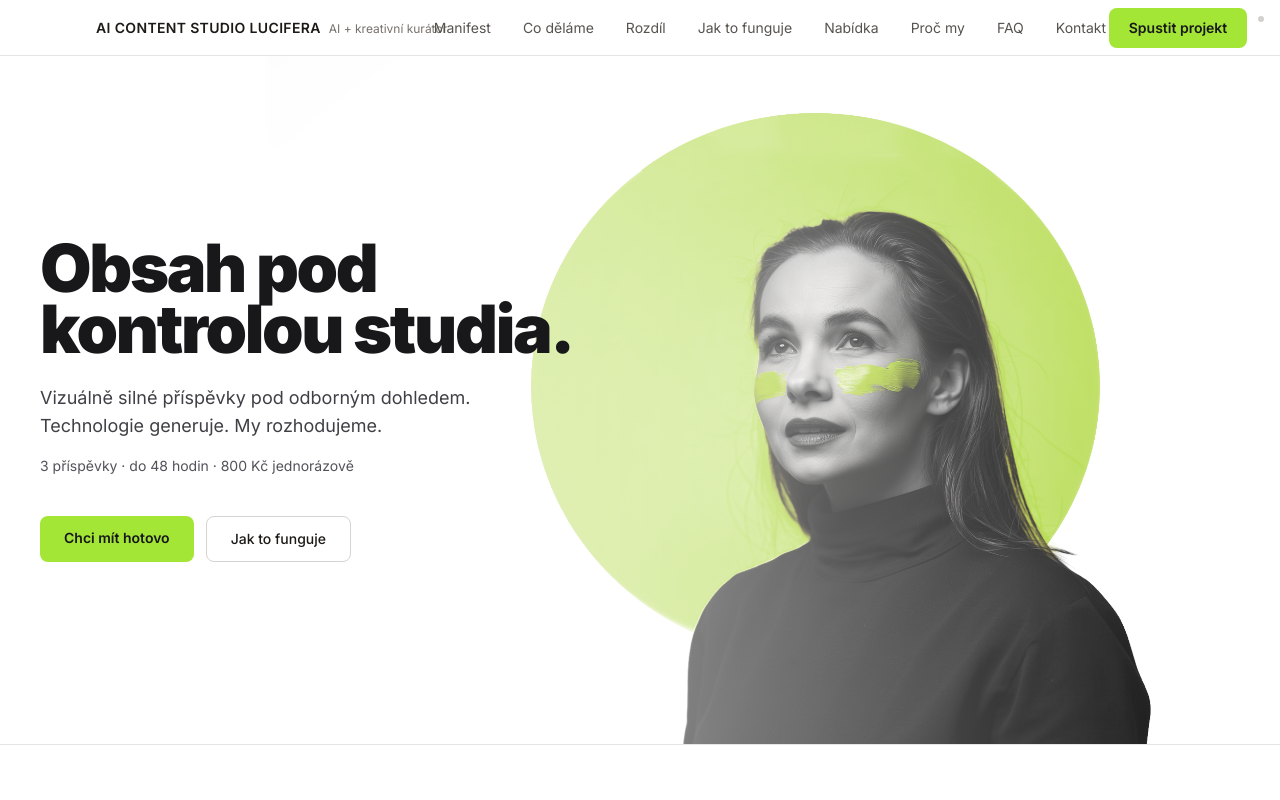
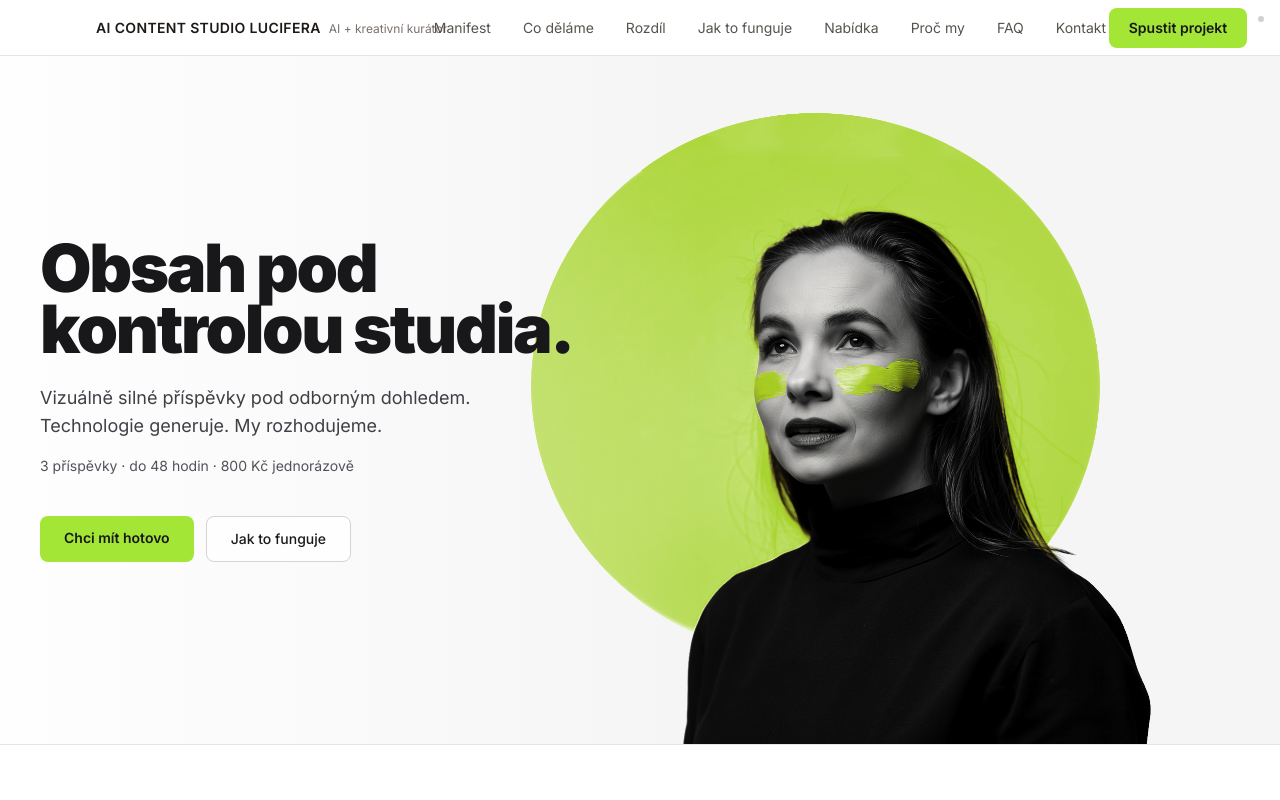
Before and after one commit to katarinabrics-eng/ai-content-studio, a Next.js app in the folder apps/content-studio/: page / in a window 1280 px wide. Shown: the top 800 px of the page. Built offline with nearby package versions, Linux system fonts and the light colour scheme.

Commit message:
refactor: update HomePage gradient background and enhance HeroImageFull component for improved visual appeal and contrast

```diff
--- a/apps/content-studio/src/app/components/HomePlaceholders.tsx
+++ b/apps/content-studio/src/app/components/HomePlaceholders.tsx
@@ -6,7 +6,7 @@ import { PLACEHOLDER_IMAGES } from "@/lib/placeholders";
 const HERO_SRC = "/placeholders/hlavnycover_02.png";
 const SECTION_SRCS = PLACEHOLDER_IMAGES.slice(1, 4);
 
-/** Hero obrázek na pozadí – pokrývá celou sekci. */
+/** Hero obrázek na pozadí – pokrývá celou sekci, kontrastní (SCREEN 1 reference). */
 export function HeroImageFull() {
   return (
     <div className="absolute inset-0">
@@ -17,6 +17,7 @@ export function HeroImageFull() {
         className="object-cover object-center"
         sizes="100vw"
         priority
+        style={{ filter: "contrast(1.08) brightness(0.96)" }}
         onError={(e) => {
           (e.target as HTMLImageElement).style.display = "none";
         }}
--- a/apps/content-studio/src/app/page.tsx
+++ b/apps/content-studio/src/app/page.tsx
@@ -35,7 +35,12 @@ export default function HomePage() {
         <div className="absolute inset-0">
           <HeroImageFull />
         </div>
-        <div className="absolute inset-0 bg-gradient-to-r from-white/90 via-white/50 to-transparent" />
+        <div
+          className="absolute inset-0"
+          style={{
+            background: "linear-gradient(to right, rgba(255,255,255,0.92) 0%, rgba(255,255,255,0.35) 35%, transparent 55%)",
+          }}
+        />
         <div className="relative mx-auto flex min-h-[86vh] max-w-[1360px] flex-col justify-center px-6 py-16 xl:px-10">
           <div className="max-w-[560px]">
             <h1 className="font-sans font-black text-[clamp(2rem,5.2vw,4.5rem)] leading-[0.92] tracking-[-0.035em] text-zinc-900">
```
